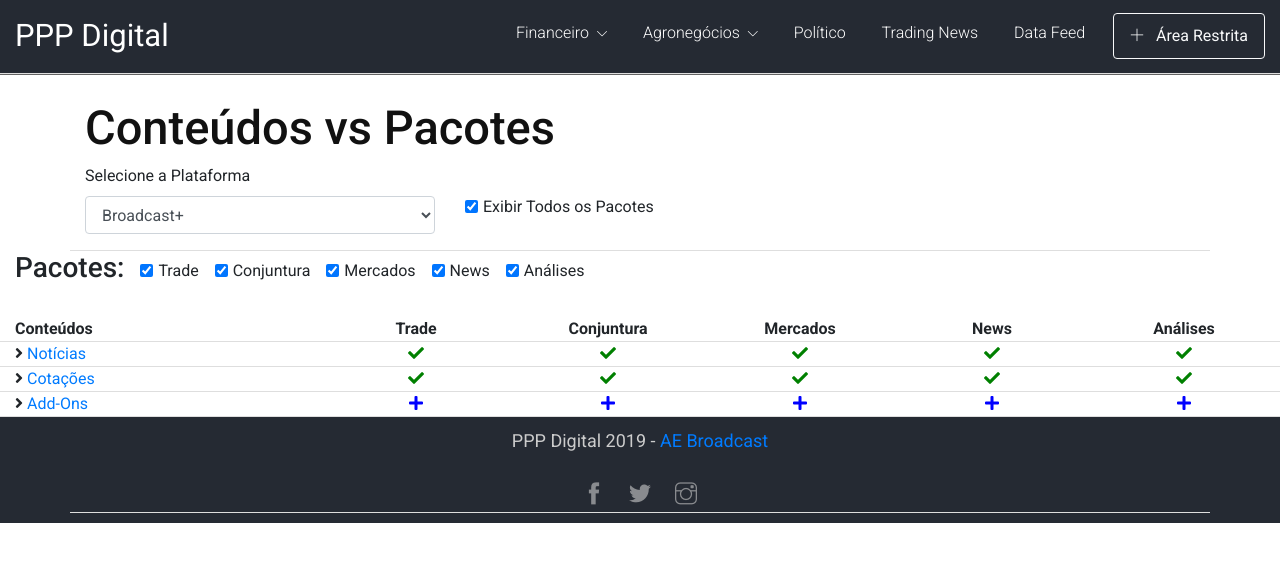
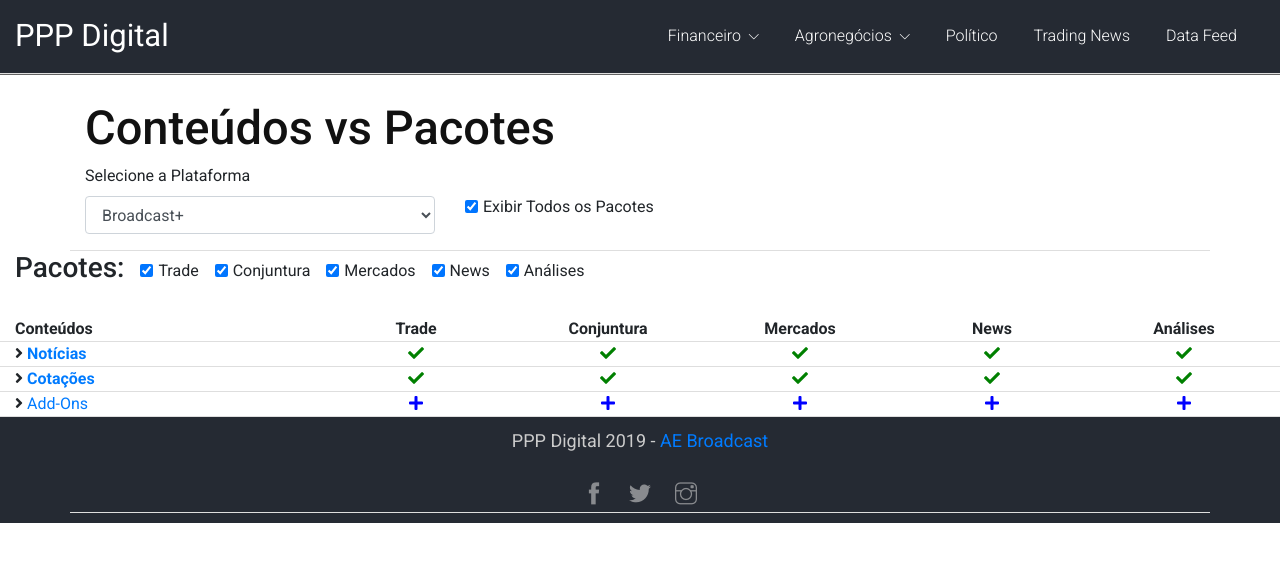
Before and after one commit to brunoLeal93/PPP-Digital, a Flask app: page /Conteudo-vs-Pacotes in a window 1280 px wide. Shown: the top 562 px of the page. Run offline with Flask 2, Linux system fonts and the light colour scheme; some libraries are stand-ins or nearby versions.

Commit message:
Negrito nos nomes dos Grupos

```diff
--- a/app/static/css/ppp.css
+++ b/app/static/css/ppp.css
@@ -44,7 +44,7 @@ a.change-css{
 i.fa-times      {color: red;}
 i.fa-check      {color: green;}
 i.fa-plus      	{color: blue;}
-i.fa-clock     	{color: #ff5722;}
+i.fa-clock     	{color: #007bff;}
 
 .tooltip-inner  {background-color: #e9ecef; color: black;}
 .tooltip.bs-tooltip-right .arrow:before     {border-right-color: #e9ecef !important;}
--- a/app/templates/base.html
+++ b/app/templates/base.html
@@ -76,7 +76,7 @@
                                     <li class="nav-item">
                                         <a class="nav-link" href="#">Data Feed</a>
                                     </li>
-                                    <li><a href="#" class="btn btn-outline-light top-btn"><span class="ti-plus"></span> Área Restrita</a></li>
+
                                 </ul>
                             </div>
                         </nav>
--- a/app/templates/ppp.html
+++ b/app/templates/ppp.html
@@ -84,7 +84,7 @@
         <!-- notícias-->
         <div class="container-fluid">
             <div class="row align-items-center destacar">
-                <div class="col-3"><i id="iconN" class="fas fa-angle-right"></i>&nbsp;<a onclick="iconNoticia()" class="text-decoration-none" data-toggle="collapse" href="#Noticias-collapse">Notícias</a></div>
+                <div class="col-3"><i id="iconN" class="fas fa-angle-right"></i>&nbsp;<a onclick="iconNoticia()" class="text-decoration-none" data-toggle="collapse" href="#Noticias-collapse"><b>Notícias</b></a></div>
                 <div class="col"  id="n-trade"><i class="fas fa-check"></i></div>
 
                 <div class="col"  id="n-conjuntura"><i class="fas fa-check"></i></div>
@@ -222,7 +222,7 @@
                 </div>
 
                 <div class="row align-items-center destacar">
-                    <div class="col-3  px-lg-5"><i id="iconNContri" class="fas fa-angle-right"></i>&nbsp;<a onclick="iconNoticiaContri()"class="text-decoration-none" data-toggle="collapse" href="#Noticias-ctbd-collapse">Contribuidores</a></div>
+                    <div class="col-3  px-lg-5"><i id="iconNContri" class="fas fa-angle-right"></i>&nbsp;<a onclick="iconNoticiaContri()"class="text-decoration-none" data-toggle="collapse" href="#Noticias-ctbd-collapse"><b>Contribuidores</b></a></div>
                     <div class="col" id="n-ctbd-trade"><i class="fas fa-check"></i></div>
                     <div class="col" id="n-ctbd-conjuntura"><i class="fas fa-times"></i></div>
                     <div class="col" id="n-ctbd-mercados"><i class="fas fa-check"></i></div>
@@ -361,7 +361,7 @@
         <!--Cotações-->
         <div class="container-fluid">
             <div class="row align-items-center destacar">
-                <div class="col-3"><i id="iconCotacao" class="fas fa-angle-right"></i>&nbsp;<a onclick="iconCotacao()"class="text-decoration-none" data-toggle="collapse" title="teste" href="#Cotacao-collapse">Cotações</a></div>
+                <div class="col-3"><i id="iconCotacao" class="fas fa-angle-right"></i>&nbsp;<a onclick="iconCotacao()"class="text-decoration-none" data-toggle="collapse" title="teste" href="#Cotacao-collapse"><b>Cotações</b></a></div>
                 <div class="col"  id="c-trade"><i class="fas fa-check"></i></div>
                 <div class="col"  id="c-conjuntura"><i class="fas fa-check"></i></div>
                 <div class="col"  id="c-mercados"><i class="fas fa-check"></i></div>
@@ -397,7 +397,7 @@
                 </div>
                 <!--B3-->
                 <div class="row align-items-center destacar">
-                    <div class="col-3  px-lg-5"><i id="iconCB3" class="fas fa-angle-right"></i>&nbsp;<a onclick="iconCotacaoB3()"class="text-decoration-none" data-toggle="collapse" href="#Cotacao-b3-collapse">B3</a></div>
+                    <div class="col-3  px-lg-5"><i id="iconCB3" class="fas fa-angle-right"></i>&nbsp;<a onclick="iconCotacaoB3()"class="text-decoration-none" data-toggle="collapse" href="#Cotacao-b3-collapse"><b>B3</b></a></div>
                     <div class="col"  id="c-b3-trade"><i class="fas fa-check"></i></div>
                     <div class="col"  id="c-b3-conjuntura"><i class="fas fa-check"></i></div>
                     <div class="col"  id="c-b3-mercados"><i class="fas fa-check"></i></div>
```
